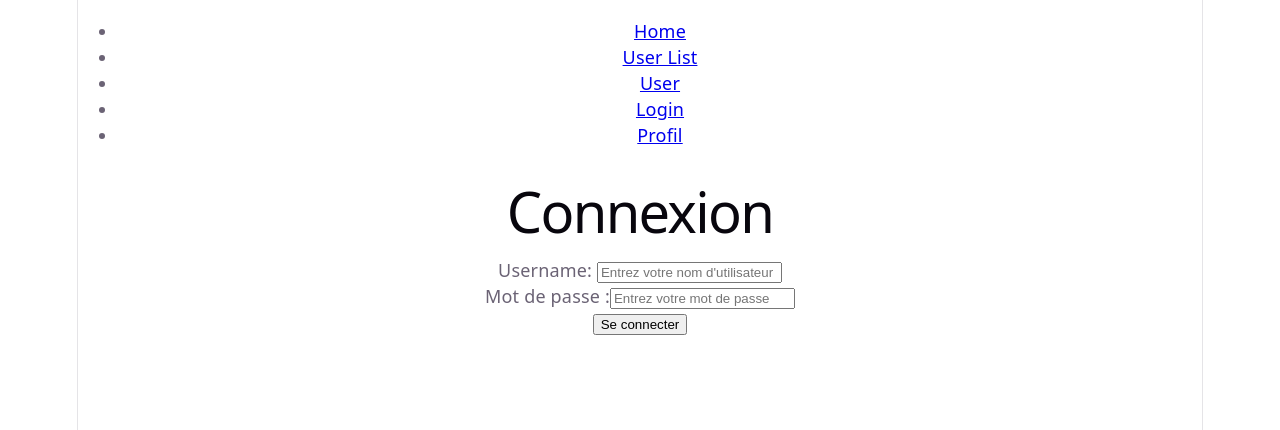
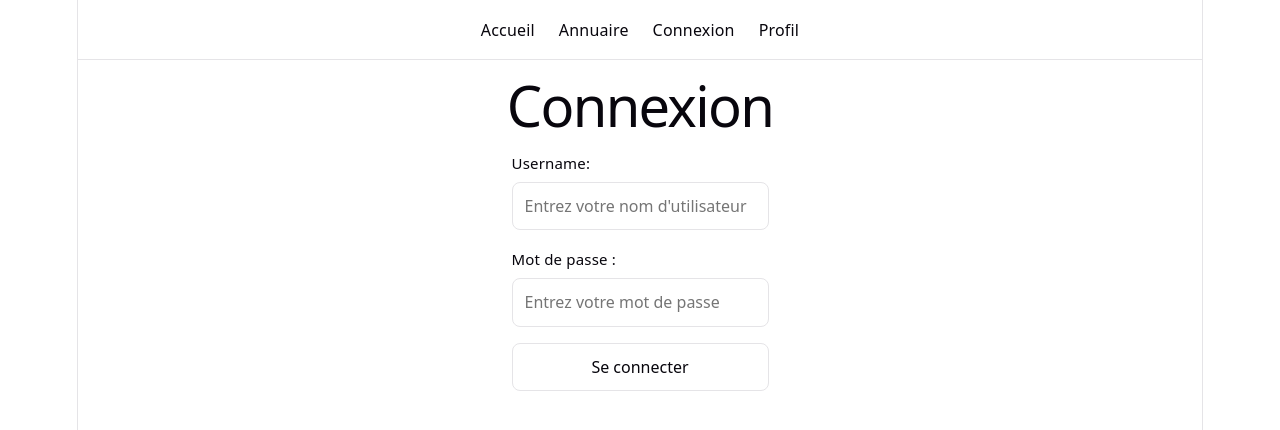
Before and after one commit to paul23jj/ynov-user, a React (Vite) app: page /login in a window 1280 px wide. Shown: the top 430 px of the page. Built offline with nearby package versions, Linux system fonts and the light colour scheme.

Commit message:
ajout des dernieres fonctionnalités et ajout d un css

```diff
--- a/src/App.css
+++ b/src/App.css
@@ -183,21 +183,126 @@
   }
 }
 
-.recipes-grid {
-  display: grid;
-  grid-template-columns: repeat(auto-fit, minmax(250px, 1fr));
-  gap: 24px;
+
+.Header {
+  border-bottom: 1px solid var(--border);
+  padding: 16px 24px;
 }
 
-.recipes-card {
-  border: 1px solid;
-  border-radius: 12px;
-  padding: 16px
+.Header ul {
+  list-style: none;
+  margin: 0;
+  padding: 0;
+  display: flex;
+  gap: 24px;
+  justify-content: center;
+  flex-wrap: wrap;
 }
 
-.recipes-card img {
+.Header a {
+  color: var(--text-h);
+  text-decoration: none;
+  font-size: 16px;
+}
+
+
+.grid {
+  display: grid;
+  grid-template-columns: repeat(auto-fill, minmax(240px, 1fr));
+  gap: 24px;
+  padding: 0 24px 48px;
+}
+
+.card {
+  border: 1px solid var(--border);
+  border-radius: 12px;
+  padding: 16px;
+}
+
+.card img {
   width: 100%;
   height: 180px;
   object-fit: cover;
   border-radius: 8px;
 }
+
+.card h3 {
+  color: var(--text-h);
+  margin: 12px 0 4px;
+  font-size: 18px;
+}
+
+.card p {
+  font-size: 15px;
+  margin-bottom: 12px;
+}
+
+
+.detail {
+  max-width: 700px;
+  margin: 0 auto;
+  padding: 0 24px 48px;
+  text-align: left;
+}
+
+.detail img {
+  width: 100%;
+  max-height: 340px;
+  object-fit: cover;
+  border-radius: 12px;
+  margin-bottom: 24px;
+}
+
+.detail h1,
+.detail h2 {
+  text-align: center;
+}
+
+.detail li {
+  margin-bottom: 8px;
+}
+
+
+.form {
+  max-width: 360px;
+  margin: 0 auto;
+  padding: 0 24px 48px;
+  display: flex;
+  flex-direction: column;
+  gap: 16px;
+  text-align: left;
+}
+
+.form label {
+  display: block;
+  font-size: 15px;
+  margin-bottom: 6px;
+  color: var(--text-h);
+}
+
+.form input {
+  width: 100%;
+  box-sizing: border-box;
+  padding: 10px 12px;
+  font: inherit;
+  font-size: 16px;
+  border: 1px solid var(--border);
+  border-radius: 8px;
+}
+
+.error {
+  color: #e5484d;
+  font-size: 15px;
+}
+
+
+button {
+  font: inherit;
+  font-size: 16px;
+  padding: 10px 20px;
+  border-radius: 8px;
+  border: 1px solid var(--border);
+  color: var(--text-h);
+  background: var(--bg);
+  cursor: pointer;
+}
--- a/src/App.tsx
+++ b/src/App.tsx
@@ -14,9 +14,9 @@ function App() {
         <section>
             <h2>recettes :</h2>
 
-            <div className="recipes-grid">
+            <div className="grid">
                 {recipesData.recipes.map((recipe) => (
-                    <article key={recipe.id} className="recipe-card">
+                    <article key={recipe.id} className="card">
                         <img src={recipe.image} alt={recipe.name} />
                         <h3>{recipe.name}</h3>
                         <p>Temps de préparation : {recipe.prepTimeMinutes} min</p>
--- a/src/pages/Login.tsx
+++ b/src/pages/Login.tsx
@@ -21,6 +21,7 @@ function Login() {
         }
 
         setError('')
+        localStorage.setItem('connectedUserId', String(user.id))
         navigate(`/profile`)
     }
 
@@ -29,7 +30,7 @@ function Login() {
         <>
             <h1>Connexion</h1>
 
-            <form onSubmit={handleSubmit}>
+            <form onSubmit={handleSubmit} className="form">
                 <div>
                     <label htmlFor="username">Username: </label>
                     <input type="text"
@@ -51,7 +52,7 @@ function Login() {
                            required/>
                 </div>
 
-                {error && <p>{error}</p>}
+                {error && <p className="error">{error}</p>}
 
                 <button type="submit">Se connecter</button>
             </form>
--- a/src/pages/Navbar.tsx
+++ b/src/pages/Navbar.tsx
@@ -4,11 +4,10 @@ function Header() {
     return(
         <nav className="Header">
             <ul>
-                <li><Link to="/">Home</Link></li>
-                <li><Link to="/userList">User List</Link></li>
-                <li><Link to="/user/:username">User</Link></li>
-                <li><Link to="/login">Login</Link></li>
-                <li><Link to="profile">Profil</Link></li>
+                <li><Link to="/">Accueil</Link></li>
+                <li><Link to="/userList">Annuaire</Link></li>
+                <li><Link to="/login">Connexion</Link></li>
+                <li><Link to="/profile">Profil</Link></li>
             </ul>
         </nav>
     );
--- /dev/null
+++ b/src/pages/NotFound.tsx
@@ -0,0 +1,13 @@
+import { Link } from 'react-router-dom'
+
+function NotFound() {
+    return(
+        <>
+            <h1>404</h1>
+            <p> Page introuvable</p>
+            <Link to="/"> Retour à l'accueil</Link>
+        </>
+    )
+}
+
+export default NotFound
--- /dev/null
+++ b/src/pages/Profile.tsx
@@ -0,0 +1,40 @@
+import { Navigate } from 'react-router'
+import { useNavigate } from 'react-router'
+import usersData from '../data/users.json'
+
+function Profile() {
+    const navigate = useNavigate()
+    const connectedUserId = localStorage.getItem('connectedUserId')
+
+    if(!connectedUserId) {
+        return <Navigate to="/login" />
+    }
+
+    const user = usersData.users.find((user) => user.id === Number(connectedUserId))
+
+    if(!user) {
+        return <Navigate to="/login" />
+    }
+
+    function handleLogout() {
+        localStorage.removeItem('connectedUserId')
+        navigate('/login')
+    }
+
+    return(
+        <>
+            <div className="detail">
+                <h1>Profil</h1>
+                <img src={user.image} alt={user.username} />
+                <p>Prénom : {user.firstName}</p>
+                <p>Nom : {user.lastName}</p>
+                <p>Username : {user.username}</p>
+                <p>Email : {user.email}</p>
+
+                <button type="button" onClick={handleLogout}>Se déconnecter</button>
+            </div>
+        </>
+    )
+}
+
+export default Profile
--- a/src/pages/RecipeDetail.tsx
+++ b/src/pages/RecipeDetail.tsx
@@ -16,6 +16,7 @@ function RecipeDetail() {
 
     return (
         <>
+            <div className="detail">
                 <h1>{recipe.name}</h1>
 
                 <img src={recipe.image} alt={recipe.name}/>
@@ -37,6 +38,7 @@ function RecipeDetail() {
                         <li key={instruction}>{instruction}</li>
                     ))}
                 </ol>
+            </div>
         </>
     );
 }
--- a/src/pages/User.tsx
+++ b/src/pages/User.tsx
@@ -16,18 +16,11 @@ function User() {
 
     return (
         <>
-            <h1>{user.username}</h1>
+            <div className="detail">
+                <h1>{user.username}</h1>
 
-            <img src={user.image} alt={user.image}/>
-
-            <p>Prénom :{user.firstName}</p>
-            <p>Nom :{user.lastName}</p>
-            <p>Email :{user.email}</p>
-            <p>Téléphone :{user.phone}</p>
-            <p>Age :{user.age}</p>
-            <p>Rôle :{user.role}</p>
-            <p>Ville :{user.address.city}</p>
-            <p>Entreprise :{user.company.name}</p>
+                <img src={user.image} alt={user.username}/>
+            </div>
         </>
 
     );
--- a/src/pages/UserList.tsx
+++ b/src/pages/UserList.tsx
@@ -5,6 +5,7 @@ function UserList() {
 
     return (
         <>
+            <div className="grid">
                 {users.users.map((user) =>
                     <div key={user.id}>
                         <img src={user.image} alt={`${user.firstName} ${user.lastName}`} />
@@ -14,6 +15,7 @@ function UserList() {
                         <Link to={`/user/${user.id}`}>voir le profil</Link>
                     </div>
                 )}
+            </div>
         </>
     );
 }
```
Also changed, not shown: src/main.tsx (+10 -0 lines), src/pages/profile.tsx (deleted). Lines whose indentation alone changed are shown as unchanged.
